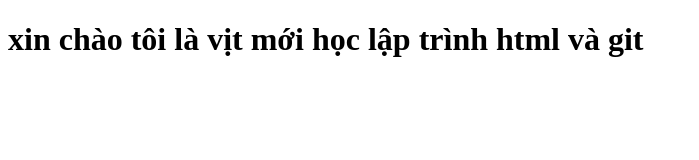
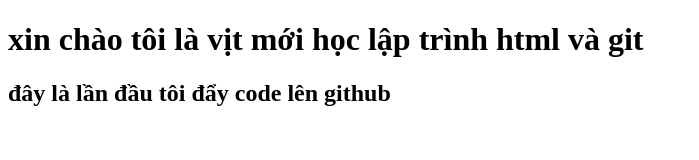
Before and after one commit to blackxebec/object2, a plain HTML site: page index.html in a window 1280 px wide. Shown: the whole page, without its empty margins (0-699 px from the left). Drawn offline with Linux system fonts and the light colour scheme.

Commit message:
first commit

```diff
--- a/index.html
+++ b/index.html
@@ -7,5 +7,6 @@
   </head>
   <body>
     <h1>xin chào tôi là vịt mới học lập trình html và git</h1>
+    <h2>đây là lần đầu tôi đẩy code lên github </h2>
   </body>
 </html>
```
